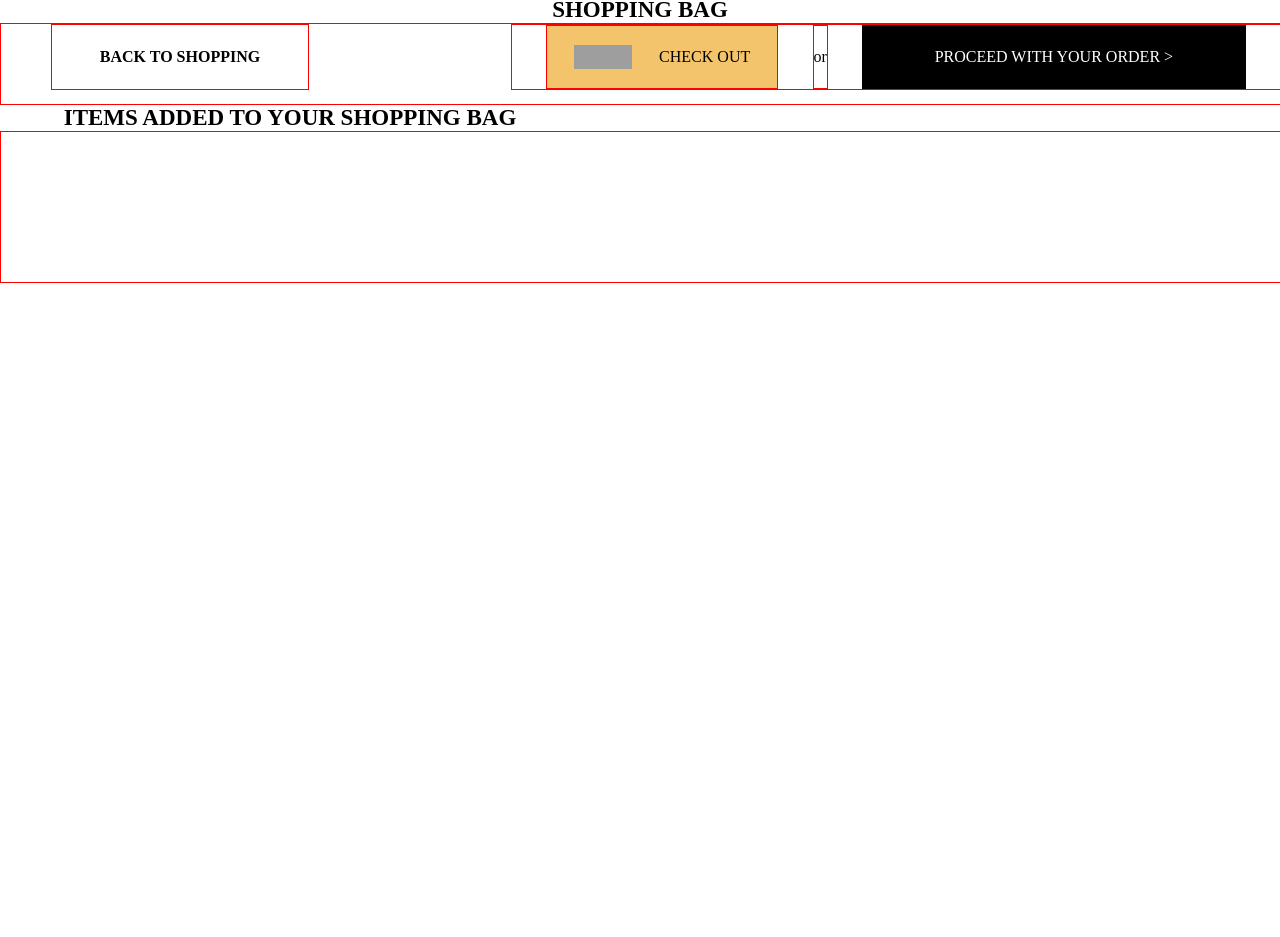
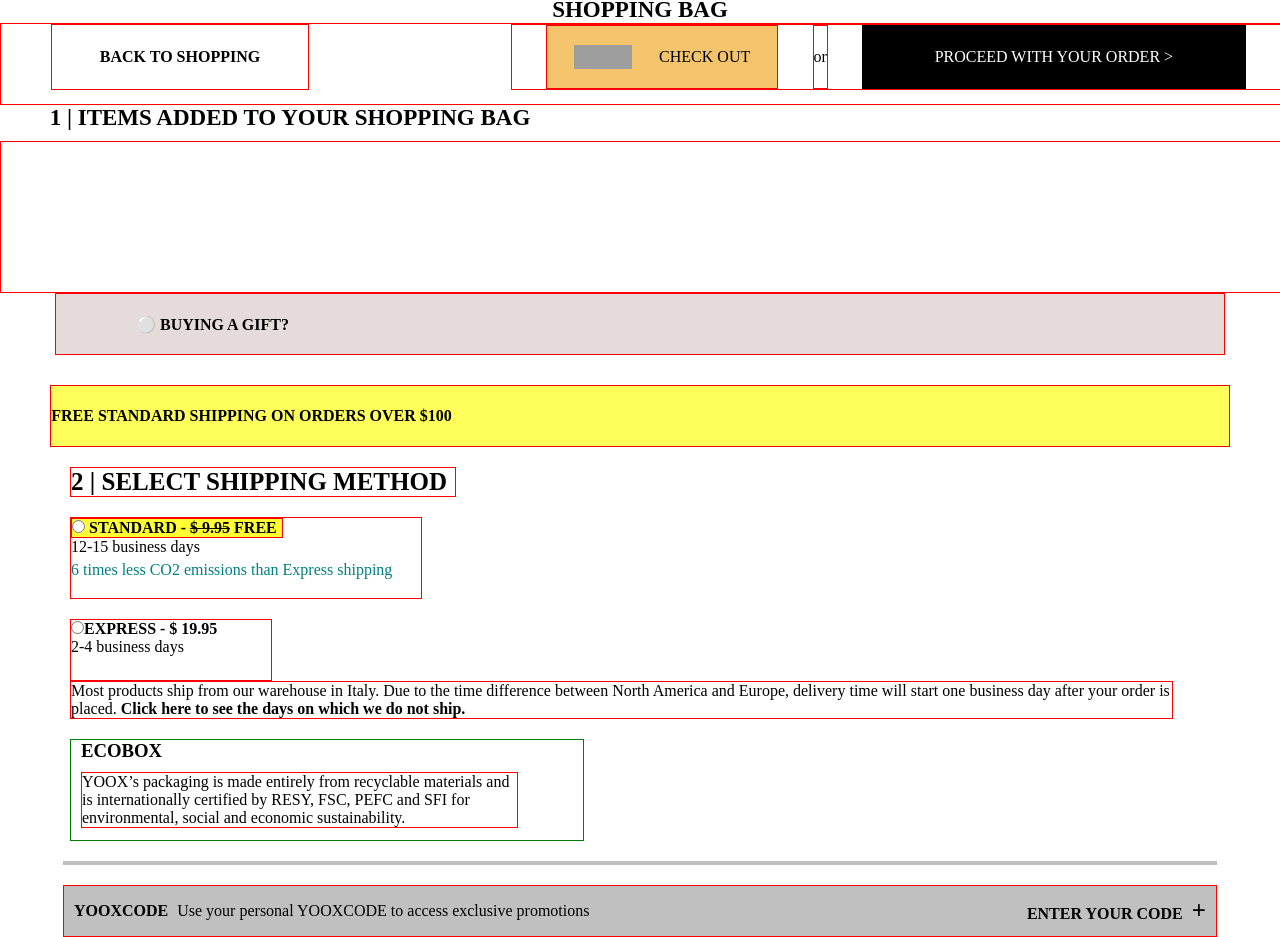
Before and after one commit to RiteshAravindra/ProjectYoox, a plain HTML site: page Addtocart.html in a window 1280 px wide. Shown: the part 97-1034 px from the top of the page. Before the commit the page ends 800 px from the top, so only its background shows below. Drawn offline with Linux system fonts and the light colour scheme; grey boxes are pictures that could not be loaded.

Commit message:
womenspage

```diff
--- a/Addtocart.html
+++ b/Addtocart.html
@@ -80,13 +80,74 @@
    }
 
    #four{
-    border: 1px solid red;width: 100%;height: 150px;
+    border: 1px solid red;width: 100%;height: 150px;margin-top: 10px;
    }
    #four>div{
-    border: 1px solid black;height: 100%;width: 100%;display: flex;justify-content: space-between;
+    border: 1px solid black;height: 100%;width: 100%;display: flex;justify-content: space-around;
    }
    #four>div>img{
     height: 110px;width: 80px;
+   }
+   #four>div>button{
+    border: 1px solid red;height: 30%;width: 110px;background-color: red;color: white;
+   }
+
+
+   #five{
+    border: 1px solid red;height: 60px;width: 85%;margin: auto; background-color: rgb(230, 219, 219);display: flex;
+    align-items: center;font-weight: bold;padding-left: 80px;
+
+   }
+
+   #six{
+    border: 1px solid red;height: 60px;width: 92%;margin: auto;background-color: rgb(255, 255, 91);display: flex;
+    align-items: center;font-weight: bold;text-align: center;margin-top: 30px;
+   }
+   #seven{
+    border: 1px solid red;height: auto;width: 30%;margin-top: 20px;margin-left: 70px;font-weight: bold;font-size: 25px;
+   }
+
+   #eight{
+    border: 1px solid red;width: 350px;height: 80px;margin-left: 70px;margin-top: 20px;
+   }
+   #eight>div:nth-child(1){
+   border: 1px solid red;width: 210px;height: auto; background-color:  rgb(255, 255, 52);
+   font-weight: bold;
+   }
+   #eight>p+p{
+    color: teal;margin-top: 5px;
+   }
+
+   #nine{
+    border: 1px solid red;width: 200px;height: 60px;margin-left: 70px;margin-top: 20px;
+   }
+   #nine>div{
+    font-weight: bold;
+   }
+
+   #ten{
+    border: 1px solid red ;width: 86%;height: auto;margin-left: 70px;
+   }
+
+   #eleven{
+    border: 1px solid green;width: 40%;height: 100px;margin-top: 20px;margin-left: 70px;
+    display: flex;
+   }
+   #eleven>div>h3{
+   margin-left: 10px;
+   }
+   #eleven>div>p{
+    border: 1px solid red;width: 85%;height: auto;margin-top: 10px;margin-left: 10px;
+   }
+
+   #twelve{
+    border: 1px solid transparent;width: 90%;height: 2px; background-color: silver;margin: auto;margin-top: 20px;
+   }
+
+   #thirteen{
+    border: 1px solid red;width: 90%;height: 50px;background-color: silver;margin: auto;margin-top: 20px;
+    display: flex;justify-content: center;align-items: center;
+    justify-content: space-between;
    }
 
 
@@ -118,9 +179,43 @@
         </div>
     </div>
 
-    <h1 id="heading">ITEMS ADDED TO YOUR SHOPPING BAG</h1>
+    <h1 id="heading"><span>1</span> <span>|</span> <span>ITEMS ADDED TO YOUR SHOPPING BAG</span></h1>
 
     <div id="four"></div>
+
+    <div id="five">⚪ BUYING A GIFT?</div>
+
+    <div id="six">FREE STANDARD SHIPPING ON ORDERS OVER $100</div>
+
+    <div id="seven"><span>2</span> <span>|</span> <span> SELECT SHIPPING METHOD</span></div>
+
+    <div id="eight">
+
+        <div><input type="radio"> <span>STANDARD -</span> <span style="text-decoration: line-through;">$ 9.95</span> <span>FREE</span></div>
+        <p>12-15 business days</p>
+        <p>6 times less CO2 emissions than Express shipping</p>
+    </div>
+
+    <div id="nine">
+        <div><input type="radio"><span>EXPRESS - $ 19.95</span></div>
+        <p>2-4 business days</p>
+    </div>
+
+    <div id="ten">Most products ship from our warehouse in Italy. Due to the time difference between North America and Europe, delivery time will start one business day after your order is placed. <span style="font-weight: bold;">Click here to see the days on which we do not ship.</span></div>
+
+    <div id="eleven">
+    <div>
+        <h3>ECOBOX</h3>
+        <p>YOOX’s packaging is made entirely from recyclable materials and is internationally certified by RESY, FSC, PEFC and SFI for environmental, social and economic sustainability.</p>
+    </div>
+    </div>
+
+    <div id="twelve"></div>
+
+    <div id="thirteen">
+        <div><span style="font-weight: bold; margin-left: 10px;margin-right: 5px;">YOOXCODE</span> <span>Use your personal YOOXCODE to access exclusive promotions</span> </div>
+        <div><span style="margin-right: 5px;font-weight: bold;">ENTER YOUR CODE</span> <span style="margin-right: 10px;font-size: 25px;font-weight: bold;">+</span> </div>
+    </div>
 </body>
 </html>
 
--- a/womens.css
+++ b/womens.css
@@ -8,6 +8,7 @@
     margin-bottom: 10px;
     position: sticky;
     top: 0;
+    z-index: 1;
 }
 
 #mainLoginBar {
@@ -175,8 +176,8 @@ body{
     width: 100%;height: 100%;
 }
 #tag{
-    width: 25%;height: 130px;background-color: white;position: absolute;top: 350px;
-    bottom: -20px;
+    width: 25%;height: 130px;background-color: white;position: absolute;
+    bottom: 10px;
 }
 #tag>h1{
     padding-left: 20px;font-weight: lighter;font-size: 25px;
```
